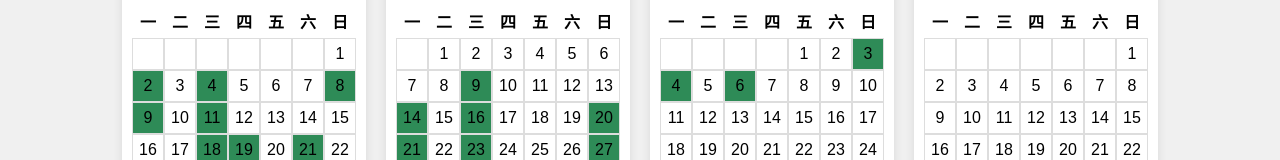
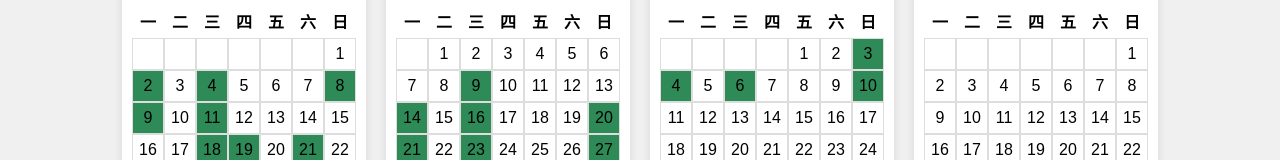
Before and after one commit to Saviour113/saviour113-study-journal, a plain HTML site: page index.html in a window 1280 px wide. Shown: the part 1064-1224 px from the top of the page. Drawn offline with Linux system fonts and the light colour scheme.

Commit message:
Add 20241110

```diff
--- a/index.html
+++ b/index.html
@@ -110,7 +110,7 @@
         // 新的 Web2 仓库
         const highlightDates4 = [20240822,20240823,20240902,20240904,20240908,20240918,20240919,20240923,20240925];
         // 新的 home 仓库
-        const highlightHome = [20240909,20240911,20240921,20240930,20241009,20241014,20241016,20241020,20241021,20241023,20241027,20241028,20241103,20241104,20241106];
+        const highlightHome = [20240909,20240911,20240921,20240930,20241009,20241014,20241016,20241020,20241021,20241023,20241027,20241028,20241103,20241104,20241106,20241110];
         let urlSuffix = '';
         const specialDate = '20240420';
 
```
